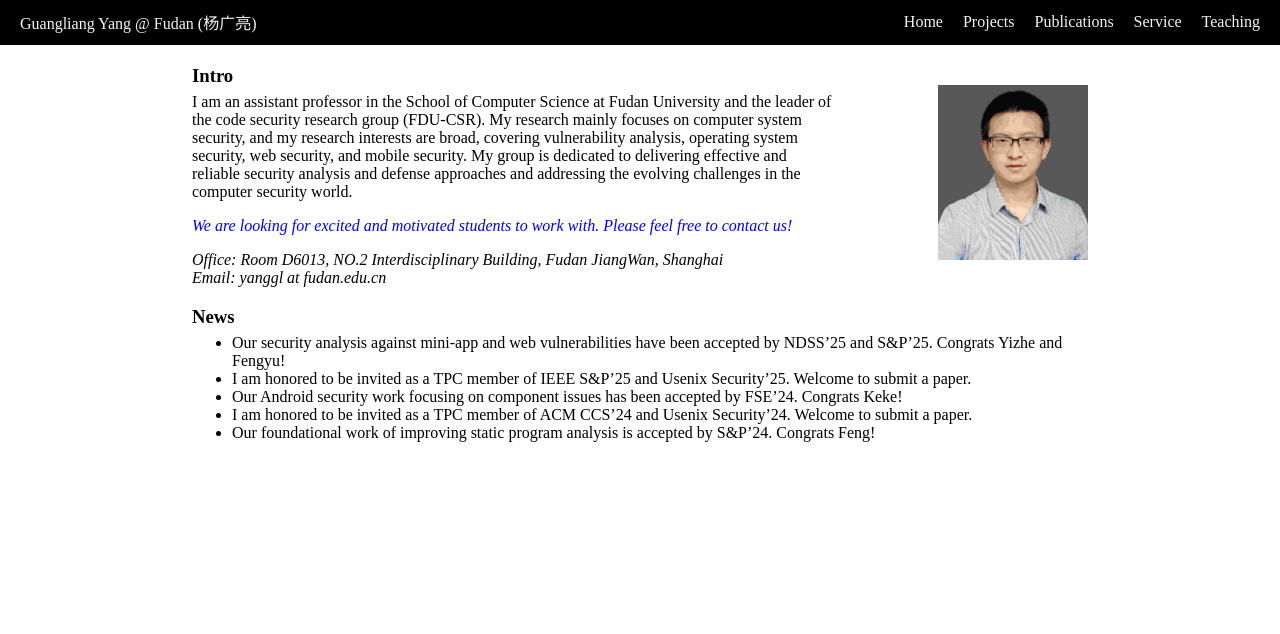
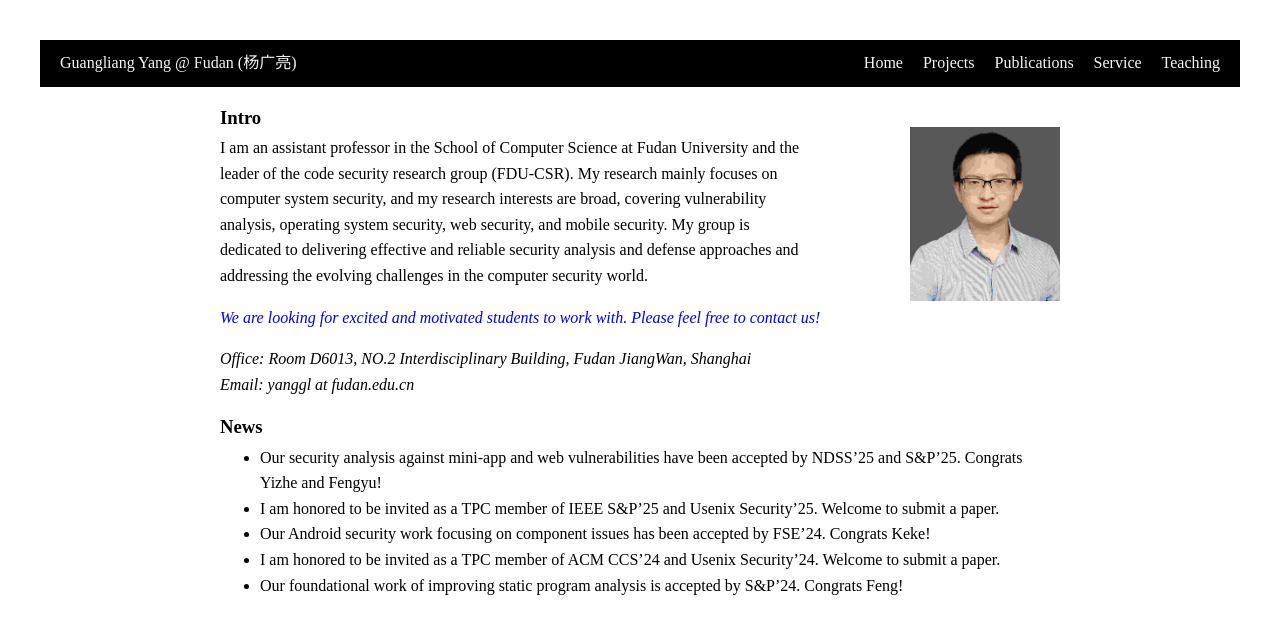
Before and after one commit to yang-guangliang/yang-guangliang.github.io, a Jekyll site: the page built from index.md, in a window 1280 px wide. Shown: the top 634 px of the page. Built offline with Jekyll 4.4.1, drawn with Linux system fonts in a browser that asks for light colours.

Commit message:
Update styles.css

```diff
--- a/assets/styles.css
+++ b/assets/styles.css
@@ -1,6 +1,8 @@
 html, body {
     margin: 0;
     padding: 0;
+    line-height: 1.6;
+    padding: 20px;
 }
 
 /* Base styles for main - applicable for mobile devices */
@@ -23,6 +25,15 @@ main {
 h3, h4 {
     /* margin-left: -20px;  */
     margin-bottom: -10px;
+}
+
+h1, h2, h3, h4 {
+    line-height: 1.2; /* Tighter line spacing for headings */
+}
+
+
+p {
+    margin-bottom: 1em; /* Space between paragraphs */
 }
 
 nav {
```
